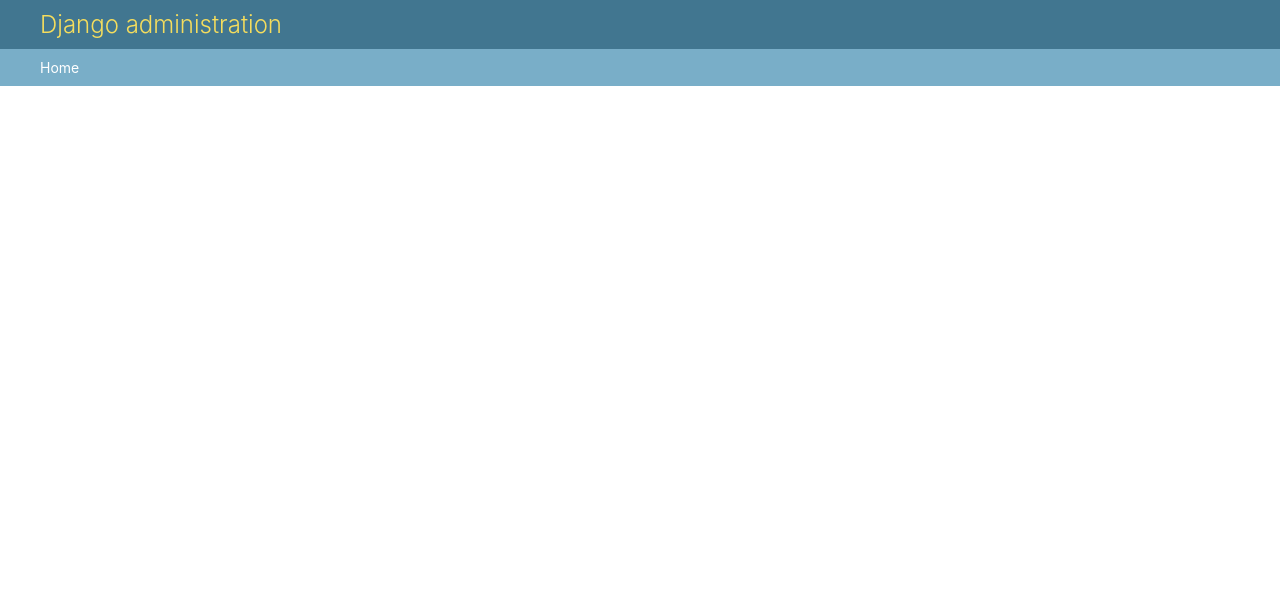
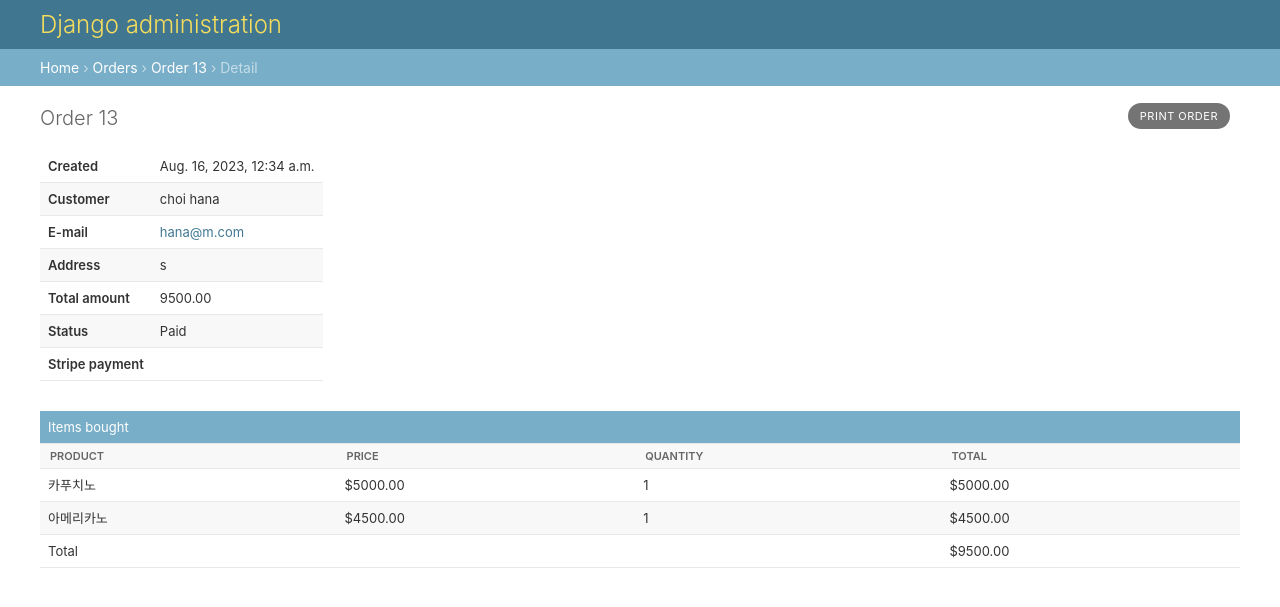
Before and after one commit to choihana/shop, a Django app: page /orders/admin/order/13/ in a window 1280 px wide. Shown: the top 607 px of the page. Run offline with Django 4.2, Linux system fonts and the light colour scheme; a user stored in the database is signed in; data comes from the database, SQL or seed files in the repository; both versions use the stored data as it was after the commit; parts of the project's set-up code (start-up, migrations or seed data) failed here and were passed over.

Commit message:
admin order detail template all

```diff
--- a/myshop/orders/templates/admin/orders/order/detail.html
+++ b/myshop/orders/templates/admin/orders/order/detail.html
@@ -2,4 +2,84 @@
 {% block title %}
     Order {{order.id}} {{block.super}}
 {% endblock %}
-<h1>d</h1>
+
+{% block breadcrumbs %}
+    <div class="breadcrumbs">
+        <a href="{% url 'admin:index' %}">Home</a> &rsaquo; <!-- 어드민 인덱스 화면  -->
+        <a href="{% url 'admin:orders_order_changelist' %}">Orders</a> &rsaquo;
+        <a href="{% url 'admin:orders_order_change' order.id %}">Order {{ order.id}}</a> &rsaquo; Detail
+    </div>
+{% endblock %}
+{% block content %}
+    <div class="module">
+        <h1>Order {{order.id}}</h1>
+        <ul class="object-tools">
+            <li>
+                <a href="#" onclick="window.print();">Print order</a>
+            </li>
+        </ul>
+        <table>
+            <tr>
+                <th>Created</th>
+                <td>{{order.created}}</td>
+            </tr>
+            <tr>
+                <th>Customer</th>
+                <td>{{order.first_name}} {{order.last_name}}</td>
+            </tr>
+            <tr>
+                <th>E-mail</th>
+                <td><a href="mailto:{{order.email}}">{{order.email}}</a></td>
+            </tr>
+            <tr>
+                <th>Address</th>
+                <td>{{order.address}}</td>
+            </tr>
+            <tr>
+                <th>Total amount</th>
+                <td>{{order.get_total_cost}}</td>
+            </tr>
+            <tr>
+                <th>Status</th>
+                <td>
+                    {% if order.paid %}Paid
+                    {% else %}Pending payment
+                    {% endif %}</td>
+            </tr>
+            <tr>
+                <th>Stripe payment </th>
+                <td>
+                    {% if order.stripe_id %} <a href="{{oder.get_stripe_url}}" target="_blank">{{order.stripe_id}}</a>
+                    {% endif %}
+                </td>
+            </tr>
+        </table>
+    </div>
+    <div class="module">
+        <h2>Items bought</h2>
+        <table style="width:100%">
+            <thead>
+            <tr>
+                <th>Product</th>
+                <th>Price</th>
+                <th>Quantity</th>
+                <th>Total</th>
+            </tr>
+            </thead>
+            <tbody>
+                {% for item in order.items.all %}
+                    <tr class="row{% cycle '1' '2' %}">
+                        <td>{{item.product.name}}</td>
+                        <td class="num">${{item.price}}</td>
+                        <td class="num">{{item.quantity}}</td>
+                        <td class="num">${{item.get_cost}}</td>
+                    </tr>
+                {% endfor %}
+                    <tr class="total">
+                        <td colspan = '3'>Total</td>
+                        <td class="num"> ${{order.get_total_cost}}</td>
+                    </tr>
+            </tbody>
+        </table>
+    </div>
+{% endblock %}
```
Also changed, not shown: myshop/db.sqlite3.
